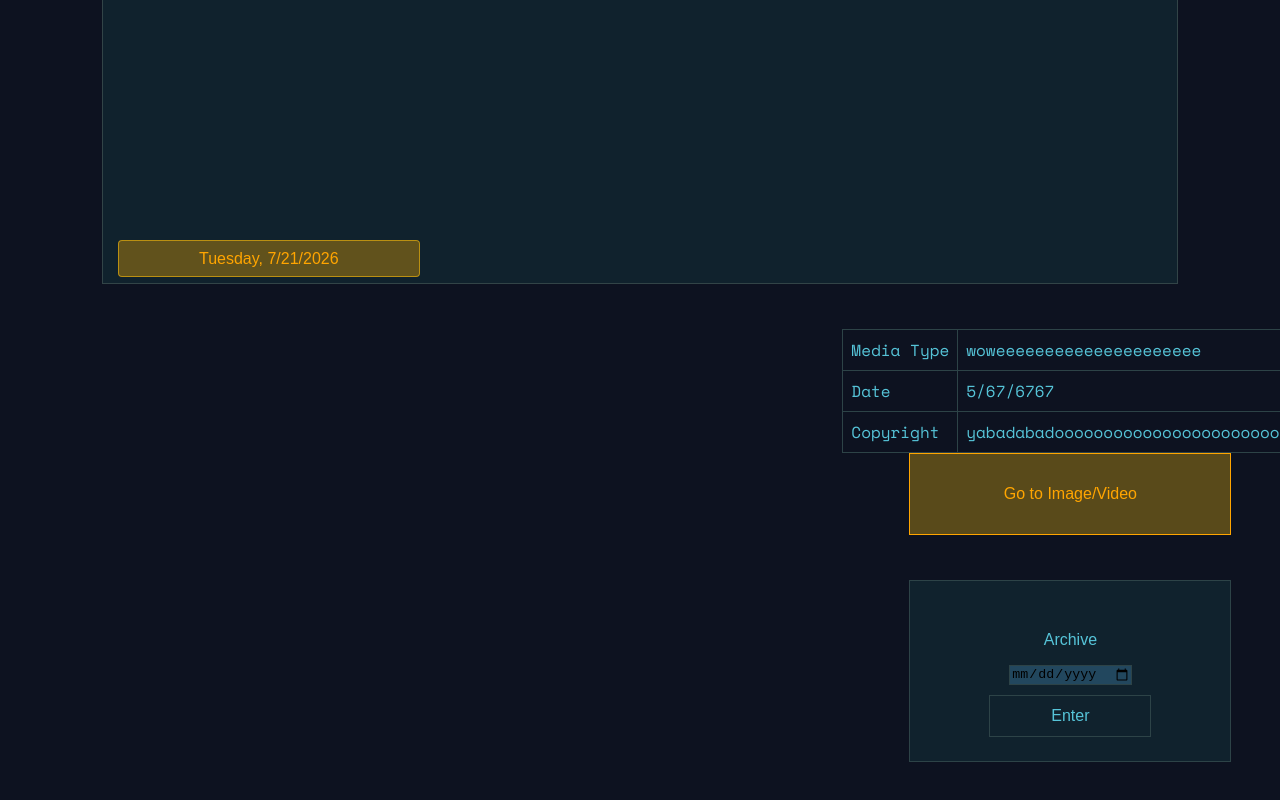
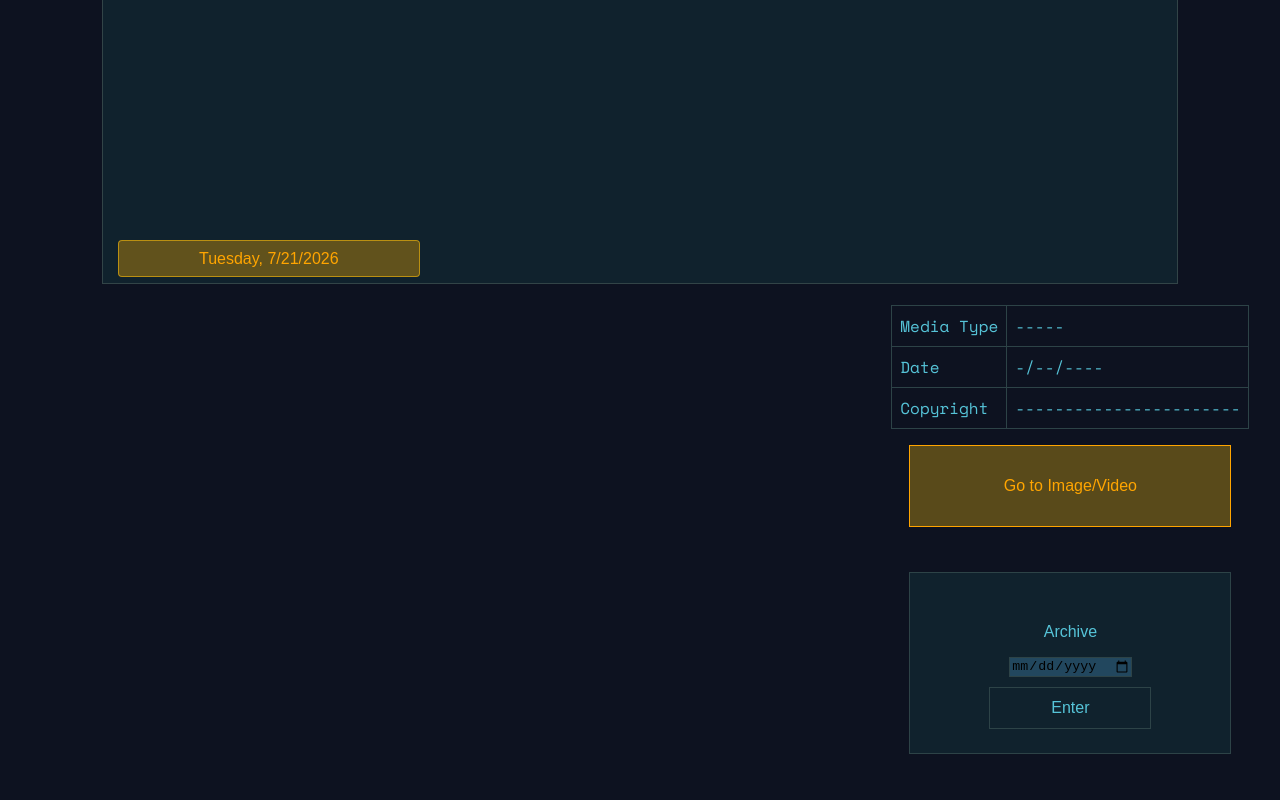
Before and after one commit to random-72521/nasa_image_site, a website built with Vite: page index.html in a window 1280 px wide. Shown: the part 418-1218 px from the top of the page. Built offline with nearby package versions, Linux system fonts and the light colour scheme; no server answers; a web font is replaced by a local one.

Commit message:
fixed bug

```diff
--- a/index.html
+++ b/index.html
@@ -63,21 +63,21 @@
 
 
         <div style = "display: flex; flex-direction: column; align-items: center; width: fit-content; height: fit-content; align-self: flex-end;
-        align-items: center; justify-content: center; transform: translateX(150px);">
+        align-items: center; justify-content: center; transform: translateX(150px); gap: 16px; padding: 8px">
 
-          <div style = "display: flex; flex-direction: column">
+          <div style = "display: flex; flex-direction: column; gap: 10px">
             <table style = "table-layout: auto; width: auto; font-family: 'Space Mono', monospace">
               <tr>
                 <td>Media Type</td>
-                <td id = "media-type">woweeeeeeeeeeeeeeeeeeeee</td>
+                <td id = "media-type">-----</td>
               </tr>
               <tr>
                 <td>Date</td>
-                <td id = "image-date">5/67/6767</td>
+                <td id = "image-date">-/--/----</td>
               </tr>
               <tr>
                 <td>Copyright</td>
-                <td id = "credits">yabadabadoooooooooooooooooooooooo</td>
+                <td id = "credits">-----------------------</td>
               </tr>
             </table>
           </div>
```
